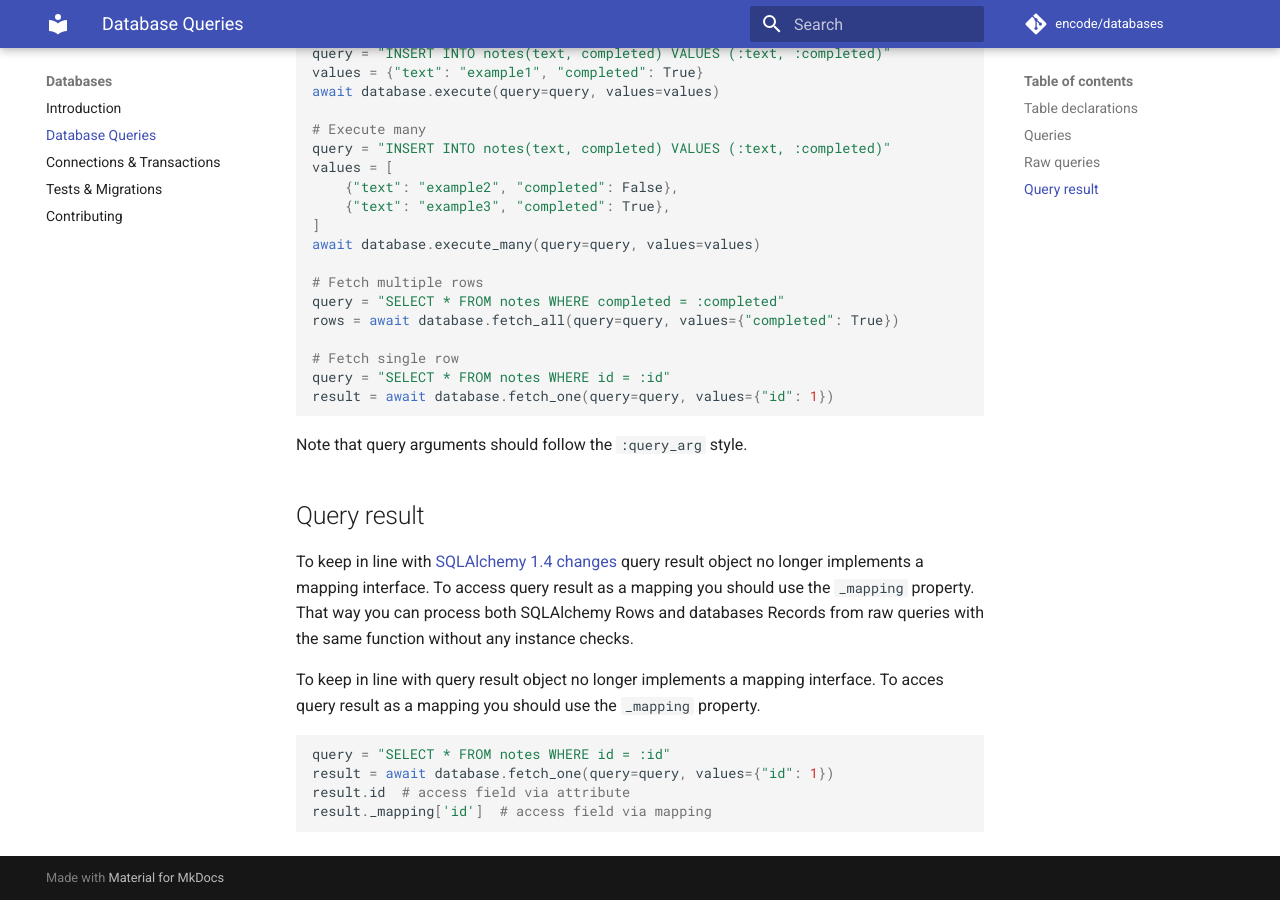
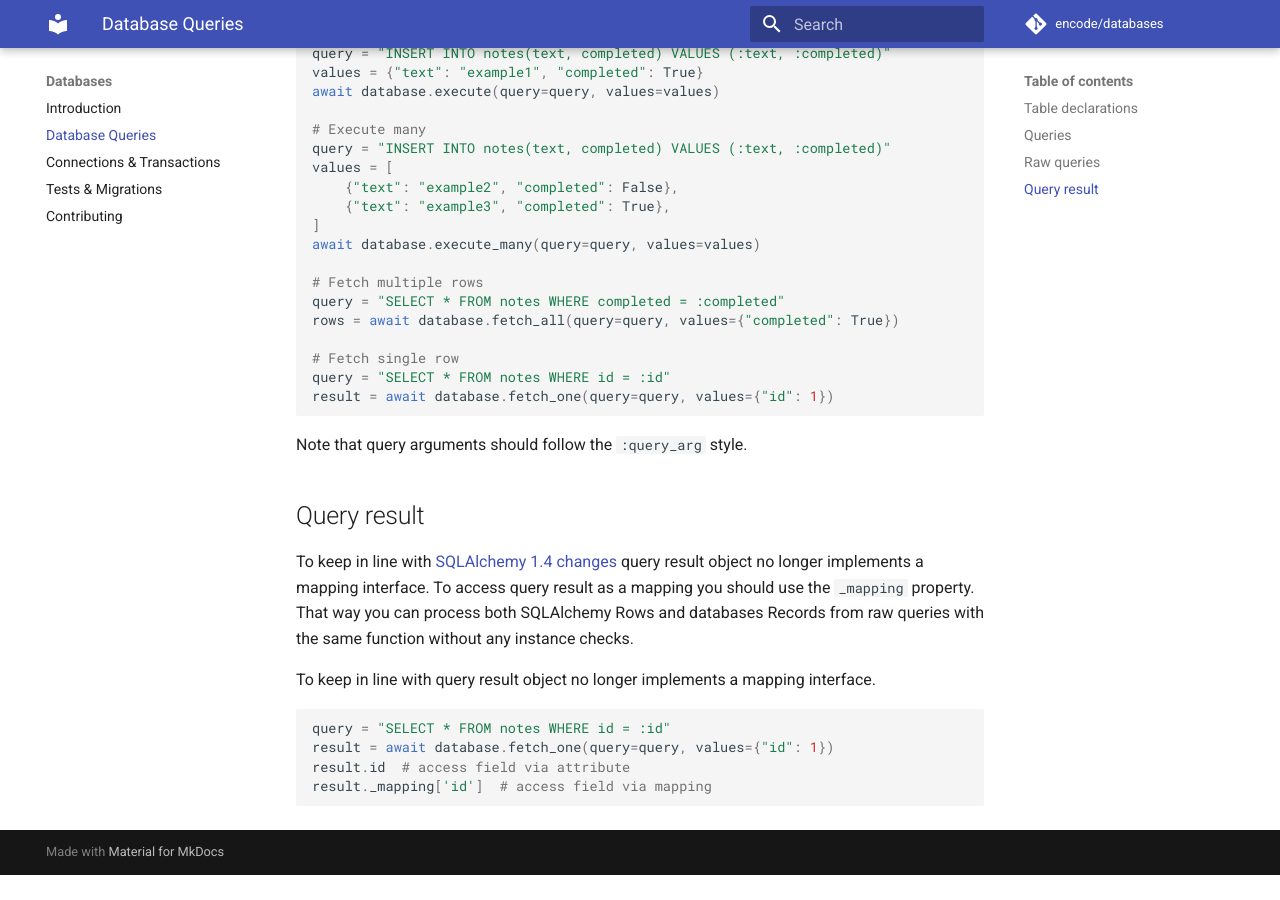
Before and after one commit to DESTHUbb/ASYNC-DATABASE-PY, an MkDocs documentation site: the page built from docs/database_queries.md, in a window 1280 px wide and 900 px high, scrolled down 1831 px. Built offline with MkDocs 1.6.1 and Material for MkDocs 9.7.7, drawn with Linux system fonts in a browser that asks for light colours; comment, search, counter and statistics services are not loaded; after the commit the page ends 2706 px from its top, so only the background shows below that.

Commit message:
Update database_queries.md

```diff
--- a/docs/database_queries.md
+++ b/docs/database_queries.md
@@ -120,7 +120,7 @@ with the same function without any instance checks.
 
 To keep in line with
 query result object no longer implements a mapping interface.
-To acces query result as a mapping you should use the `_mapping` property.
+
 
 
 
```
